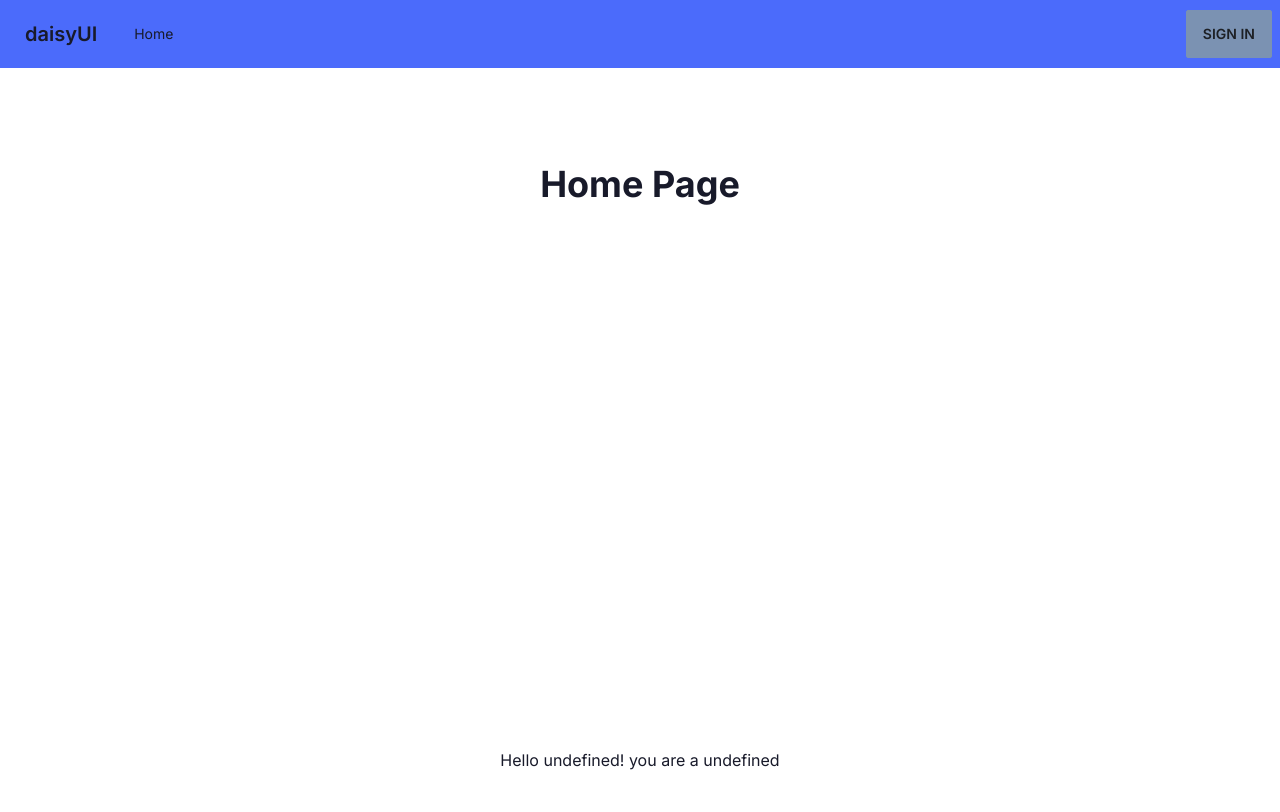
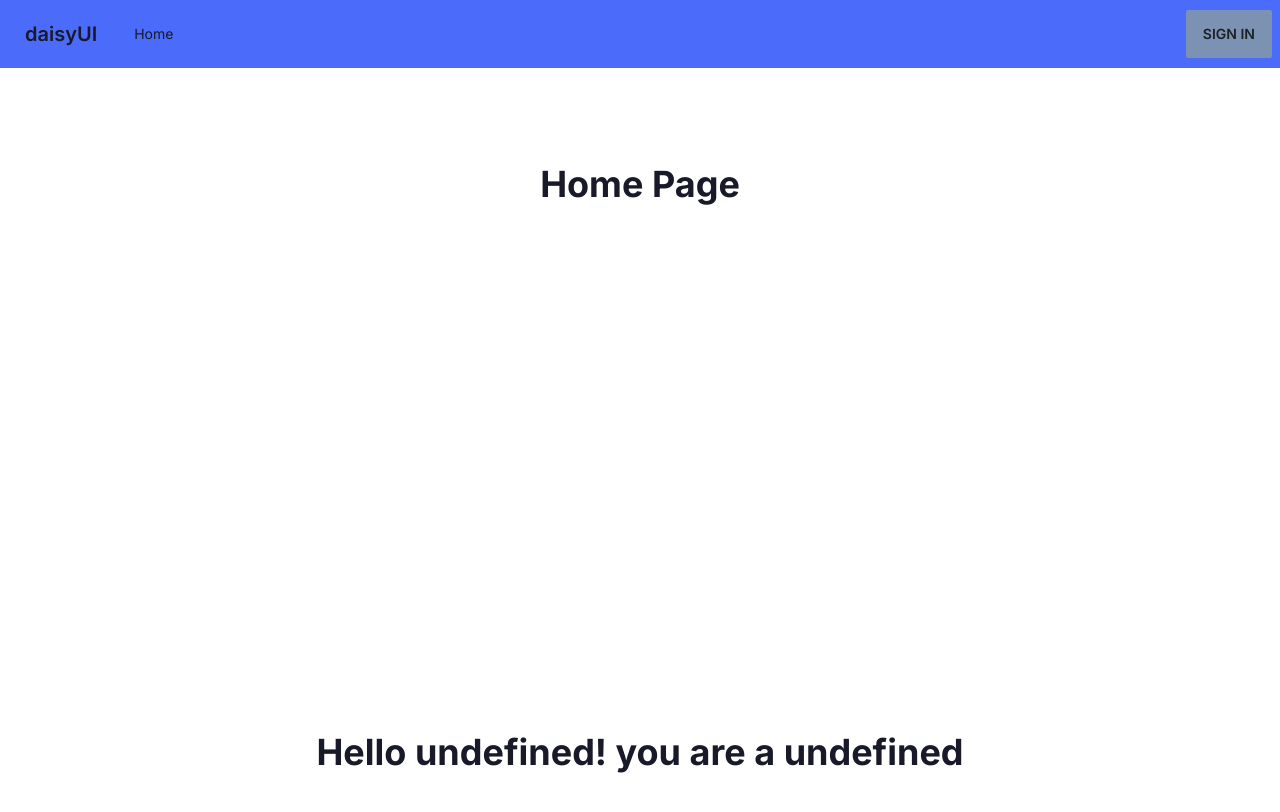
Before and after one commit to vkumar04/next-user-management, a Next.js app: page / in a window 1280 px wide. Shown: the top 812 px of the page. Built offline with nearby package versions, Linux system fonts and the light colour scheme; no server answers.

Commit message:
updated state

```diff
--- a/app/page.tsx
+++ b/app/page.tsx
@@ -8,7 +8,7 @@ export default function Home() {
   return (
     <main className="flex min-h-screen flex-col items-center justify-between p-24">
       <h1 className="text-4xl font-bold">Home Page</h1>
-      <p>{`Hello ${sessionData?.user?.name}! you are a ${sessionData?.user?.role}`}</p>
+      <p className="text-4xl font-bold">{`Hello ${sessionData?.user?.name}! you are a ${sessionData?.user?.role}`}</p>
     </main>
   );
 }
--- a/components/navigation/Navigation.tsx
+++ b/components/navigation/Navigation.tsx
@@ -14,11 +14,11 @@ export default function Navigation() {
             <li>
               <Link href="/">Home</Link>
             </li>
-            <li>
-              {session?.user.role === "Owner" && (
+            {session?.user.role === "Owner" && (
+              <li>
                 <Link href="/admin">Admin</Link>
-              )}
-            </li>
+              </li>
+            )}
           </ul>
         </div>
       </div>
```
